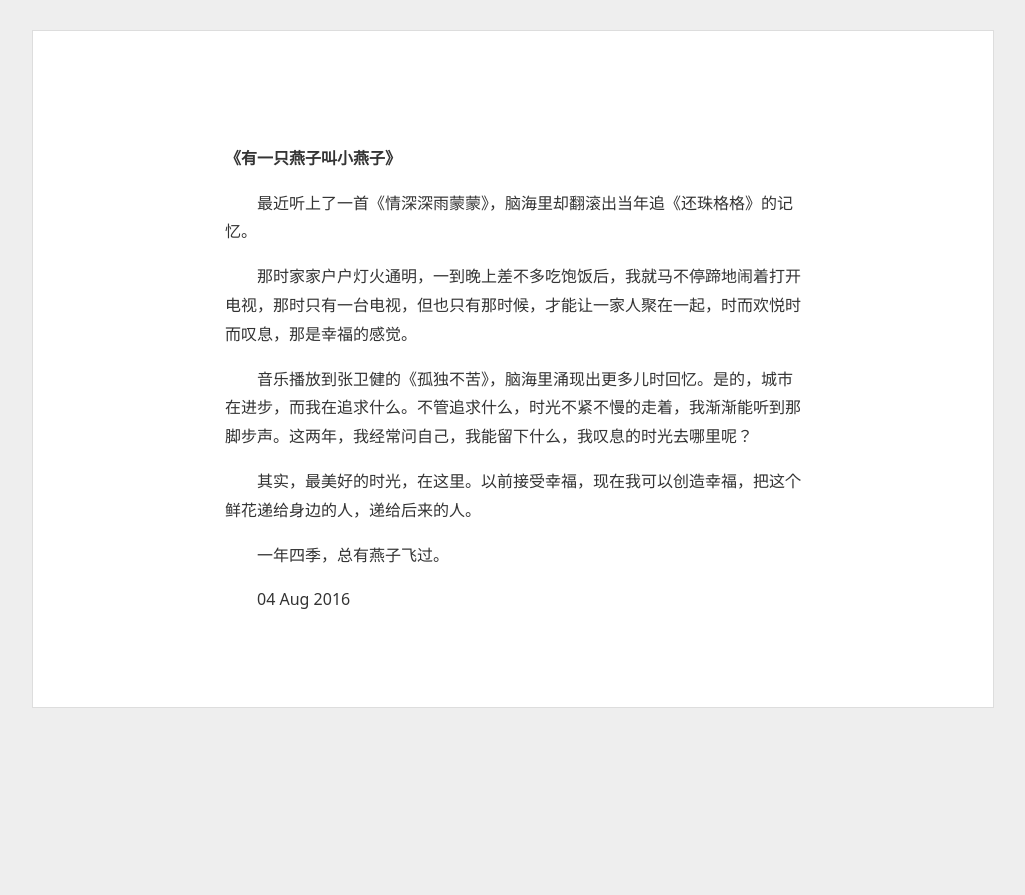
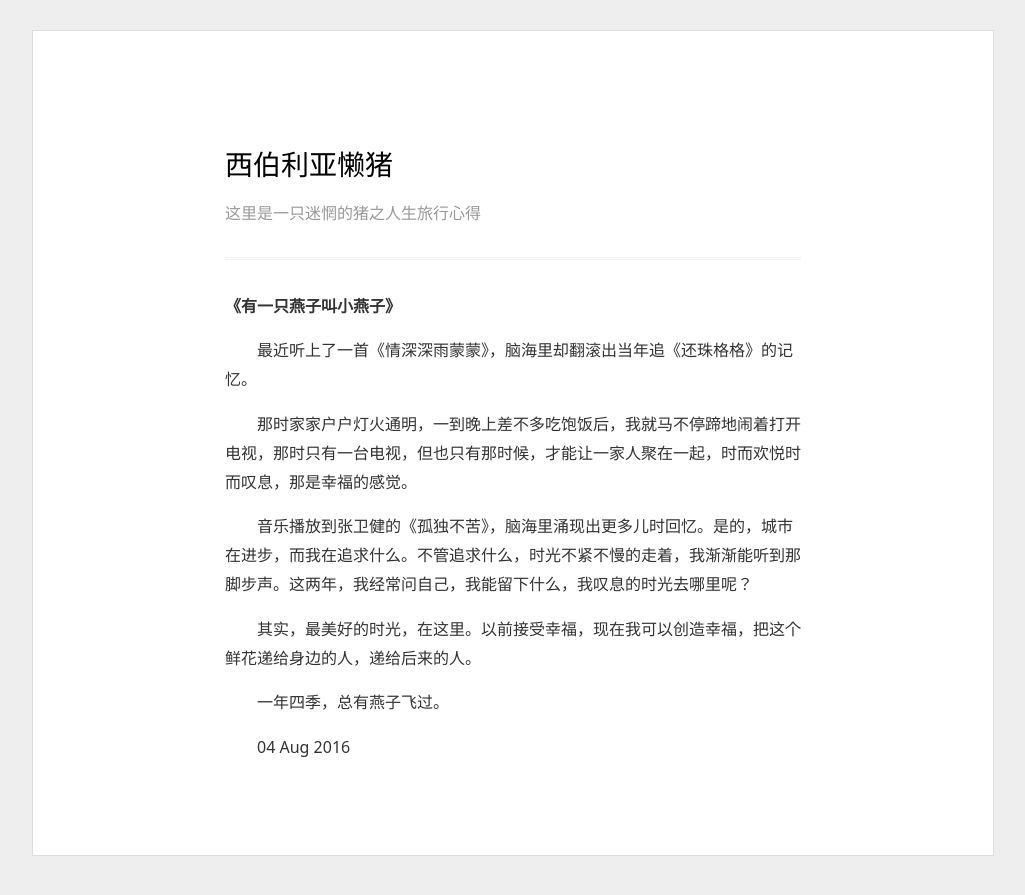
Before and after one commit to code-huisoido/myblog, a Jekyll site: the page built from _posts/2016-08-04-mood.html, in a window 1280 px wide. Shown: the top 895 px of the page, without its empty margins (127-1152 px from the left). Built offline with Jekyll 4.4.1, drawn with Linux system fonts in a browser that asks for light colours.

Commit message:
modify default

```diff
--- a/_layouts/default.html
+++ b/_layouts/default.html
@@ -9,7 +9,9 @@
 </head>
 <body>
 <div id="content">
-{{ content }}
+	<h1>西伯利亚懒猪</h1>
+	<h2 id="tagline">这里是一只迷惘的猪之人生旅行心得</h2>
+	{{ content }}
 </div>
 </body>
 </html>
--- a/index.html
+++ b/index.html
@@ -6,10 +6,7 @@ title: 西伯利亚懒猪
 	<img src="{{ site.baseurl }}/image/desktop.jpg">
 </div> -->
 
-	<h1>西伯利亚懒猪</h1>
-	<h2 id="tagline">这里是一只迷惘的猪之人生旅行心得</h2>
-
-	<div class="right_content">
+	<div class="article_content">
 		{% for post in site.posts %}
 		<p>{{ post.content }}</p>
 		<br/>
```
